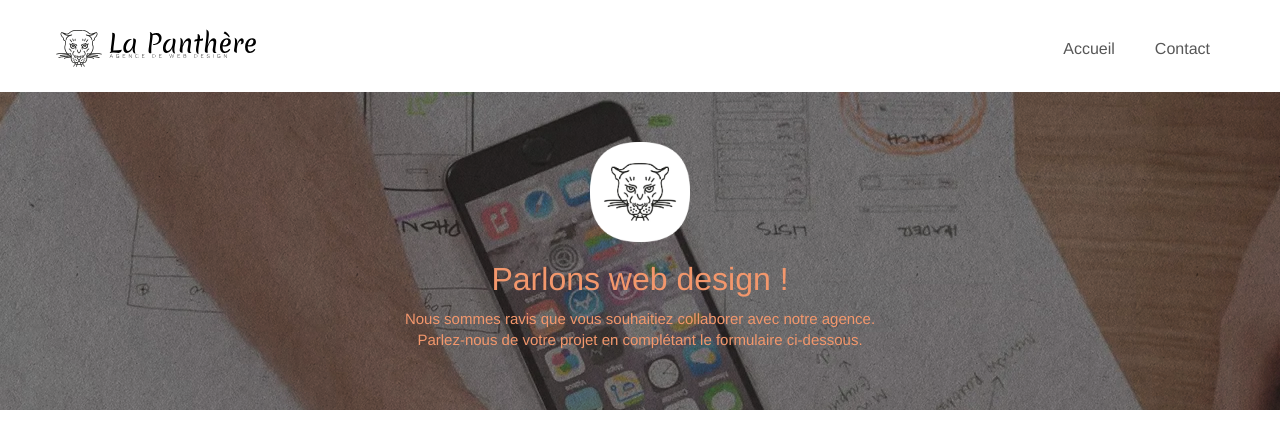
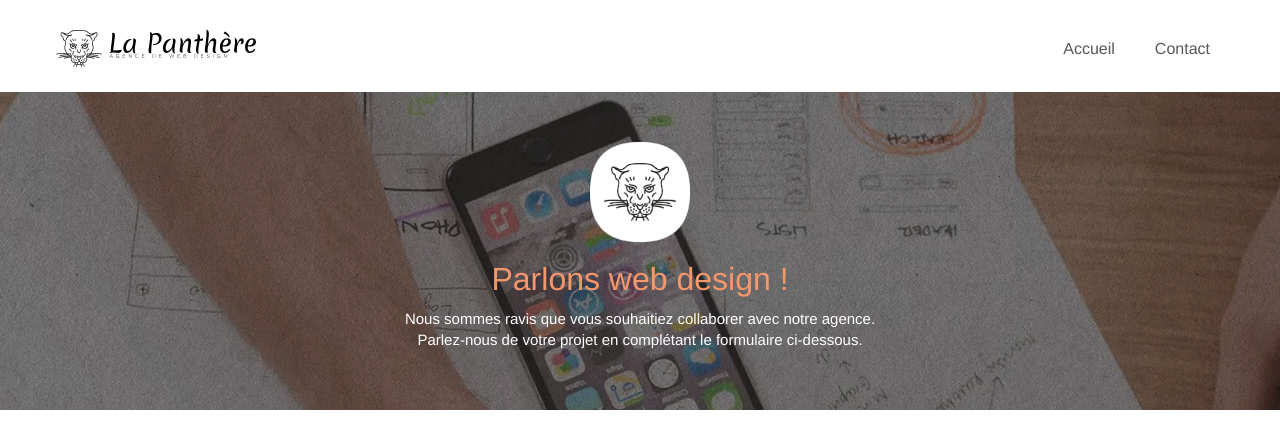
Before and after one commit to Averroes17/Starting-website-2, a plain HTML site: page page2.html in a window 1280 px wide. Shown: the top 437 px of the page. Drawn offline with Linux system fonts and the light colour scheme.

Commit message:
Modification V8

```diff
--- a/page2.html
+++ b/page2.html
@@ -70,7 +70,7 @@
 						<h1 class="text-center hero-bloc-text tc-white ">
 							Parlons web design !
 						</h1>
-						<p class="text-center tc-white ">
+						<p class="text-center b-white ">
 							Nous sommes ravis que vous souhaitiez collaborer avec notre agence.<br>
 							Parlez-nous de votre projet en complétant le formulaire ci-dessous.
 						</p>
--- a/style.css
+++ b/style.css
@@ -495,7 +495,8 @@ body {
 
     .btn-atomic-tangerine {
     background:#F3976C;
-    color:rgb(18, 17, 17)!important
+    color:rgb(18, 17, 17)!important;
+    margin-bottom: 15px;
     }
 
     .btn-atomic-tangerine:hover {
@@ -591,6 +592,9 @@ body {
         flex-wrap: wrap;
         flex-direction: column;
         align-items: center;
+    }
+    p.text-center.b-white {
+        color: white !important;
     }
 
     @media (min-width: 768px) {
@@ -858,6 +862,7 @@ h2{
 
     iframe {
         margin: 0;
+        width: 350px;
     }
 }
     @media (max-width: 400px) {
```
